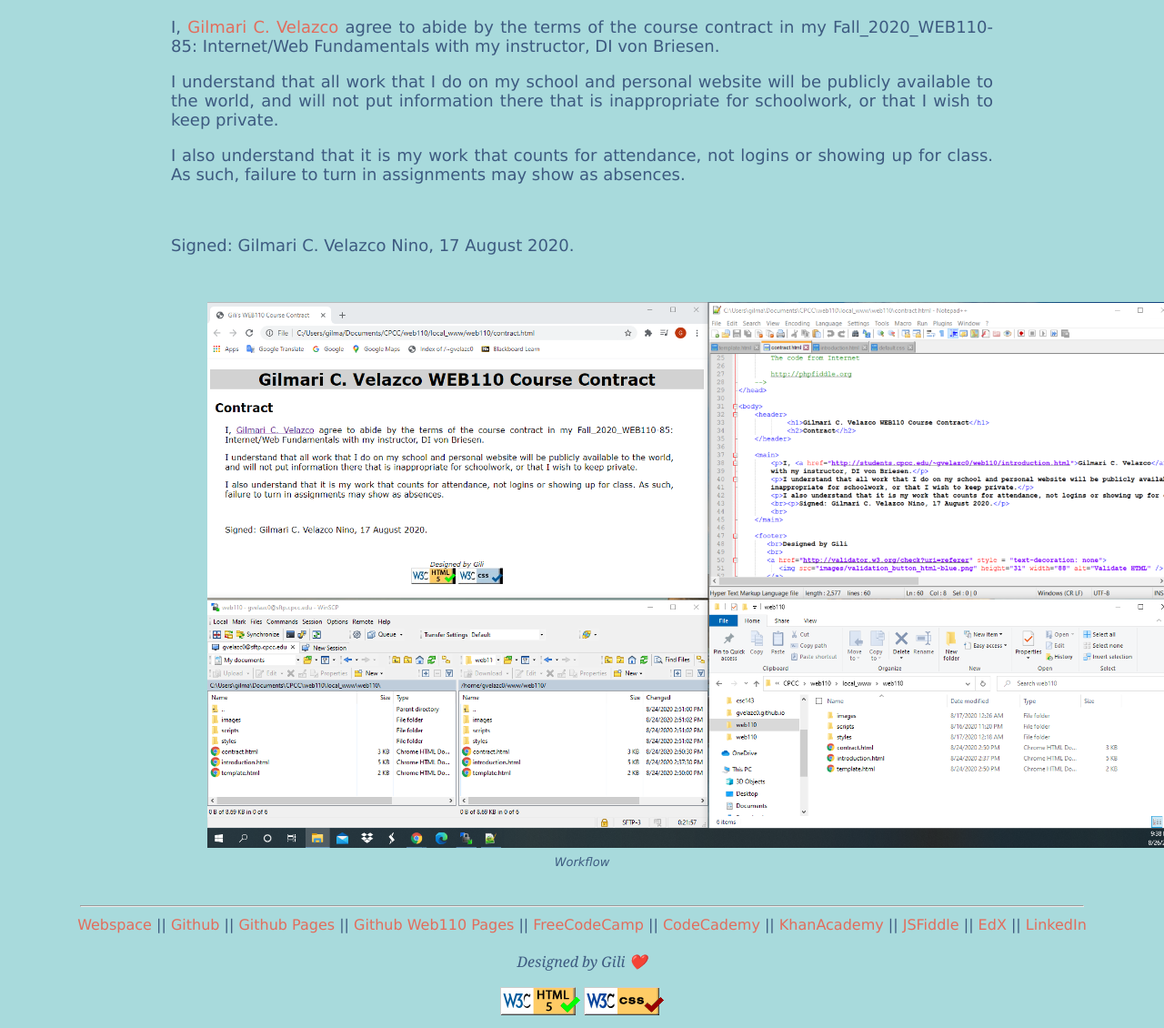
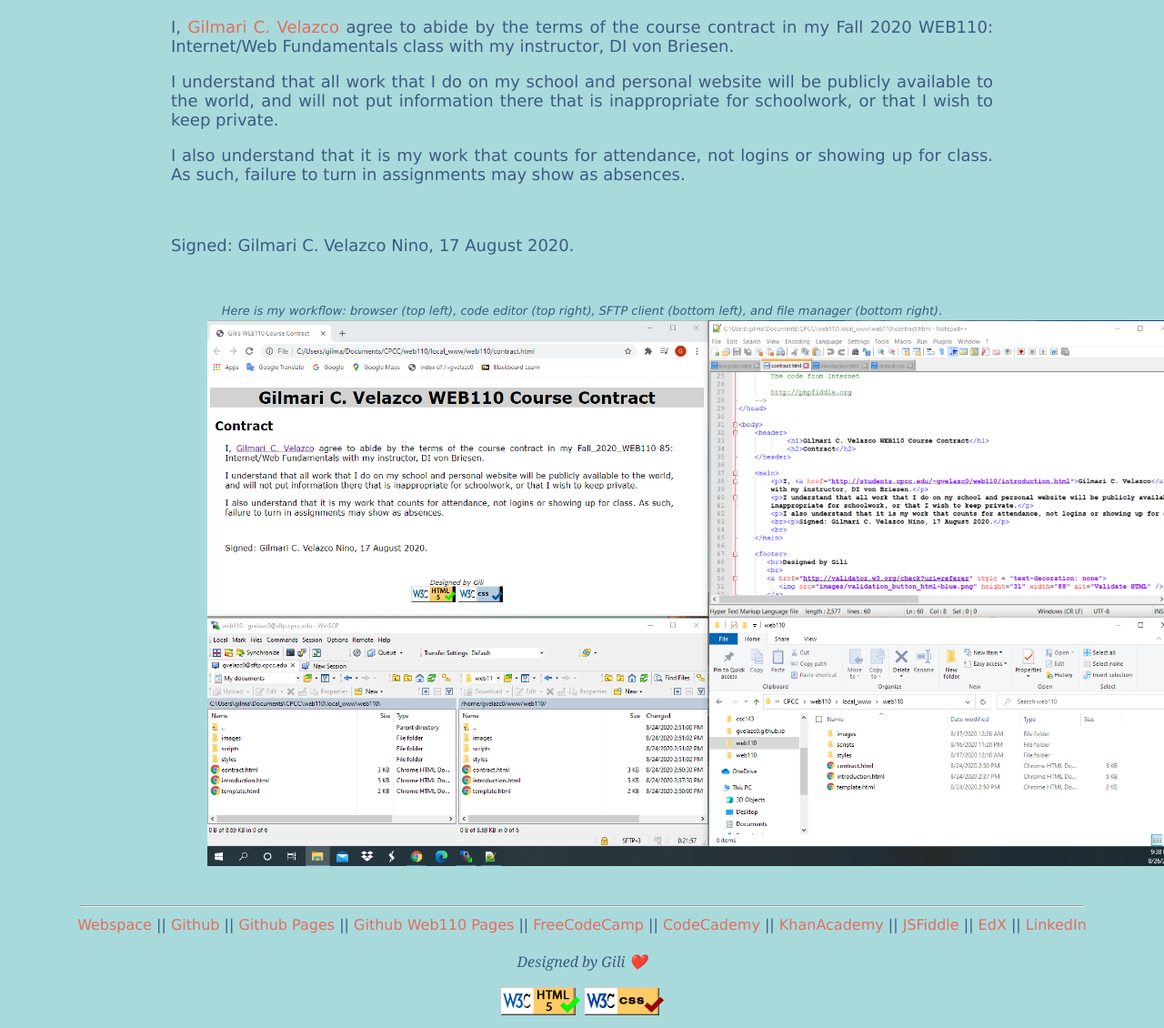
Before and after one commit to gvelazc0/gvelazc0.github.io, a plain HTML site: page web110/contract.html in a window 1280 px wide. Shown: the part 148-1278 px from the top of the page at 91% size. Drawn offline with Linux system fonts and the light colour scheme.

Commit message:
Update contract.html

```diff
--- a/web110/contract.html
+++ b/web110/contract.html
@@ -35,15 +35,15 @@
     </header>
 
 	<main>
-        <p>I, <a href="http://students.cpcc.edu/~gvelazc0/web110/introduction.html">Gilmari C. Velazco</a> agree to abide by the terms of the course contract in my Fall_2020_WEB110-85: Internet/Web Fundamentals
-		with my instructor, DI von Briesen.</p>
+        <p>I, <a href="http://students.cpcc.edu/~gvelazc0/web110/introduction.html">Gilmari C. Velazco</a> agree to abide by the terms of the course contract in my Fall 2020 WEB110:
+		 Internet/Web Fundamentals class with my instructor, DI von Briesen.</p>
 		<p>I understand that all work that I do on my school and personal website will be publicly available to the world, and will not put information there that is
 		inappropriate for schoolwork, or that I wish to keep private.</p>
 		<p>I also understand that it is my work that counts for attendance, not logins or showing up for class. As such, failure to turn in assignments may show as absences.</p>
 		<br><p>Signed: Gilmari C. Velazco Nino, 17 August 2020.</p><br>
 		<figure>
+			<figcaption>Here is my workflow: browser (top left), code editor (top right), SFTP client (bottom left), and file manager (bottom right).</figcaption>
 			<img src="images/workflow.jpg" height="600" alt="Workflow"/>
-			<figcaption>Workflow</figcaption>
 		</figure>
     </main>
 
```
